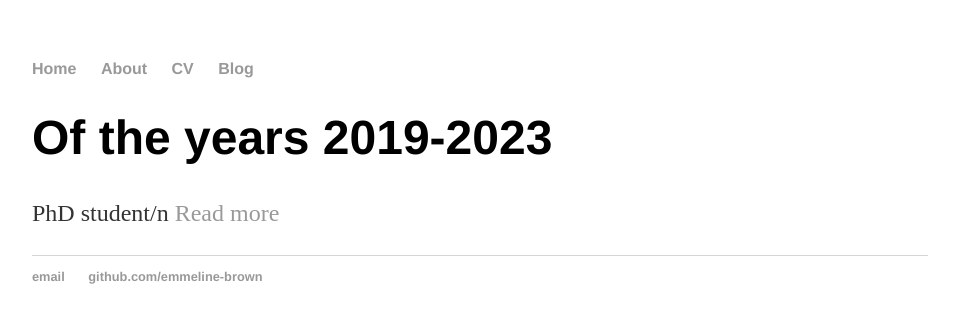
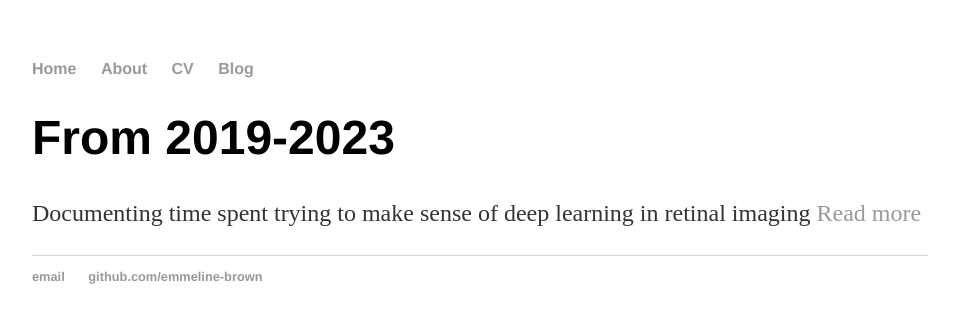
Before and after one commit to emmeline-brown/archive_emmeline-brown.github.io, a Jekyll site: the page built from index.html, in a window 1280 px wide. Shown: the top 323 px of the page, without its empty margins (160-1119 px from the left). Built offline with Jekyll 4.4.1, drawn with Linux system fonts in a browser that asks for light colours.

Commit message:
Update index.html

```diff
--- a/index.html
+++ b/index.html
@@ -3,6 +3,7 @@ layout: default
 title: Emmeline Brown blog
 ---
 <div class="blurb">
-	<h1>Of the years 2019-2023</h1>
-	<p>PhD student/n <a href="/about">Read more</a></p>
+	<h1>From 2019-2023</h1>
+	<p>Documenting time spent trying to make sense of deep learning in retinal imaging
+		<a href="/about">Read more</a></p>
 </div><!-- /.blurb -->
```
